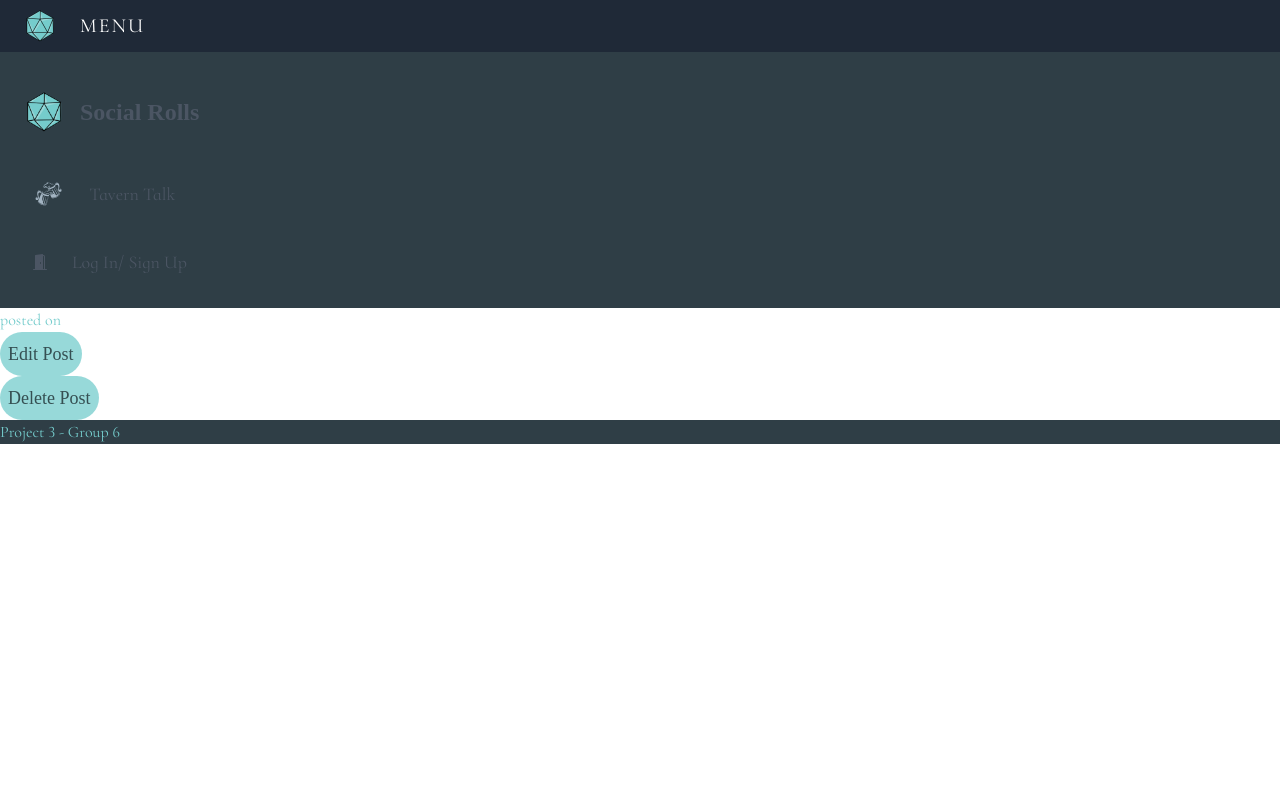
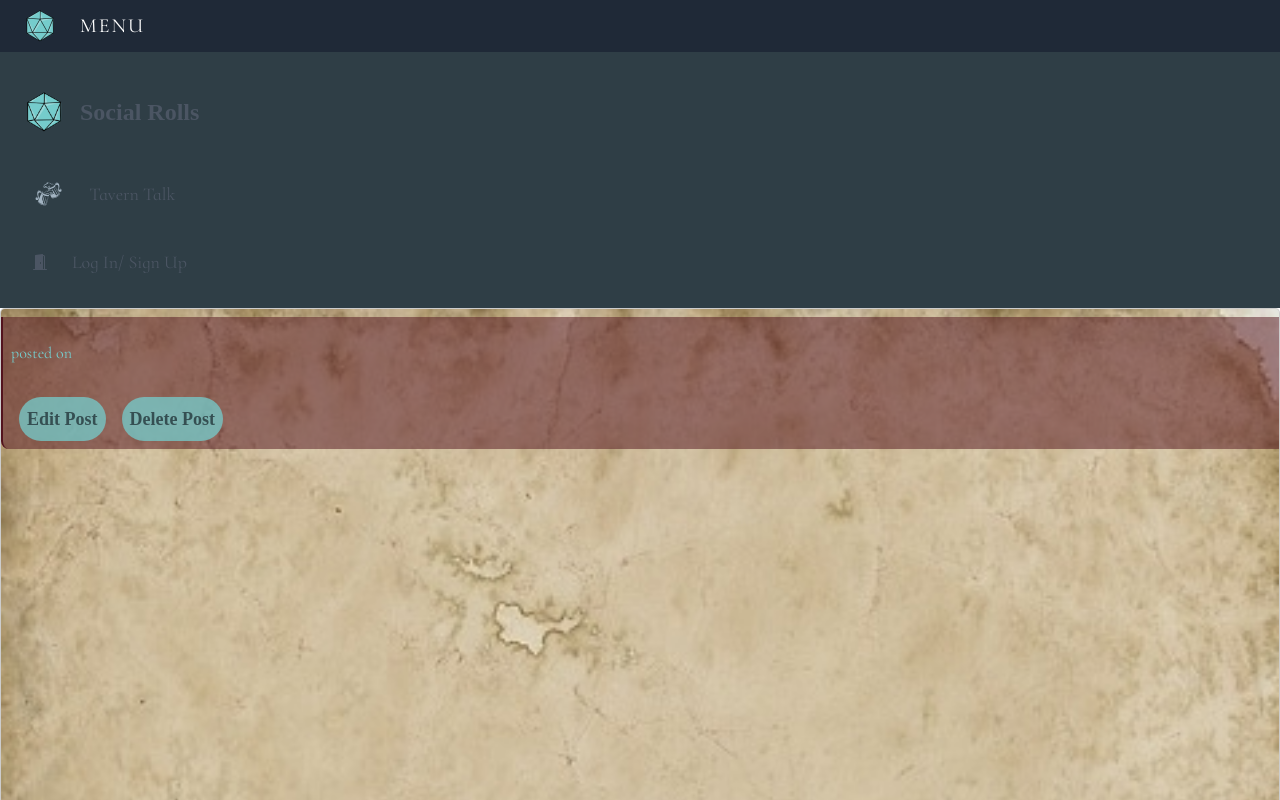
Before and after one commit to KrisSmith7/roll-initiative, a React (Create React App) app in the folder client/: page /post/1 in a window 1280 px wide. Built offline with nearby package versions, Linux system fonts and the light colour scheme; no server answers; a web font is replaced by a local one; what tw-elements would draw is missing.

Commit message:
single post styling unfinished

```diff
--- a/client/src/Components/Pages/SinglePost.js
+++ b/client/src/Components/Pages/SinglePost.js
@@ -68,13 +68,13 @@ const SinglePost = () => {
   }
 
   return (
-    <div>
-      <div>
-        <div>
-          <p>{post.postText}</p>
+    <div className='modal-content'>
+      <div className="bg-sienna/50 px-2 my-2 border-l-2 border-sienna rounded-bl-lg font-semibold">
+        <div className="whitespace-pre-wrap">
+          <p className='text-white'>{post.postText}</p>
         </div>
         <div>
-          <p>
+          <p className="py-4 font-light">
           <span>
             {post.username}
           </span>{' '}
@@ -83,8 +83,8 @@ const SinglePost = () => {
         </div>
 
 
-        <div>
-          <button type='button'onClick={handleShow} className='form-btn d-block w-30 text-lg text-slate font-macondo bg-turq/75'>Edit Post</button>
+        <div className='flex'>
+          <button type='button'onClick={handleShow} className='m-2 form-btn d-block w-30 text-lg text-slate font-macondo bg-turq/75'>Edit Post</button>
           <Modal
             size="lg"
             centered
@@ -94,7 +94,7 @@ const SinglePost = () => {
           >
             <UpdatePostForm handleClose={handleClose} postId={post._id} postText={post.postText} />
           </Modal>
-          <button type='button' onClick={() => handleDeletePost(post._id)} className='form-btn d-block w-30 text-lg text-slate font-macondo bg-turq/75'>Delete Post</button>
+          <button type='button' onClick={() => handleDeletePost(post._id)} className='m-2 form-btn d-block w-30 text-lg text-slate font-macondo bg-turq/75'>Delete Post</button>
         </div>
       </div>
 
--- a/client/src/Components/UpdatePostForm.js
+++ b/client/src/Components/UpdatePostForm.js
@@ -35,9 +35,9 @@ const UpdatePostForm = (props) => {
   return (
     <div>
       <p
-        className={`m-0 ${characterCount === 280 || error ? 'text-error' : ''}`}
+        className={`mt-5 ${characterCount === 280 || error ? 'text-error' : ''}`}
       >
-        Character Count: {characterCount}/280
+        <span className='m-5 text-charcoal font-bold'>Character Count: {characterCount}/280</span>
         {error && <span className="ml-2">Something went wrong...</span>}
       </p>
       <form onSubmit={handleFormSubmit} className="object-center flex flex-col items-center text-slate-50  from-charcoal to-slate rounded-md p-4 w-full">
```
